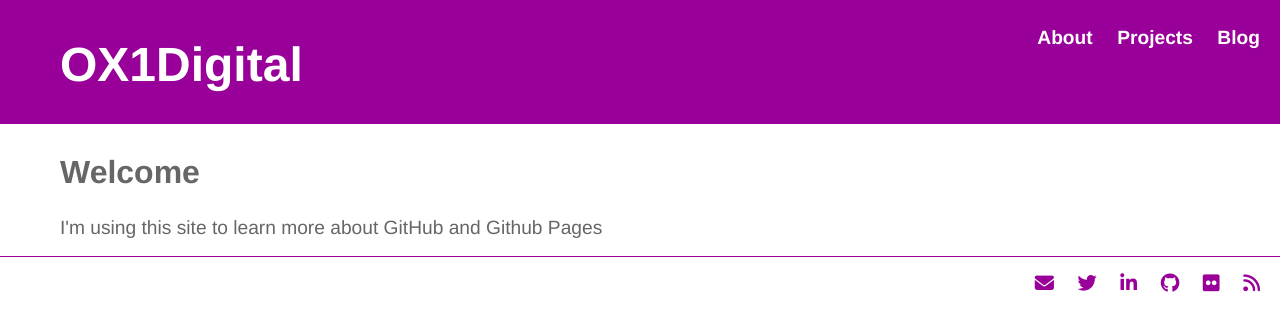
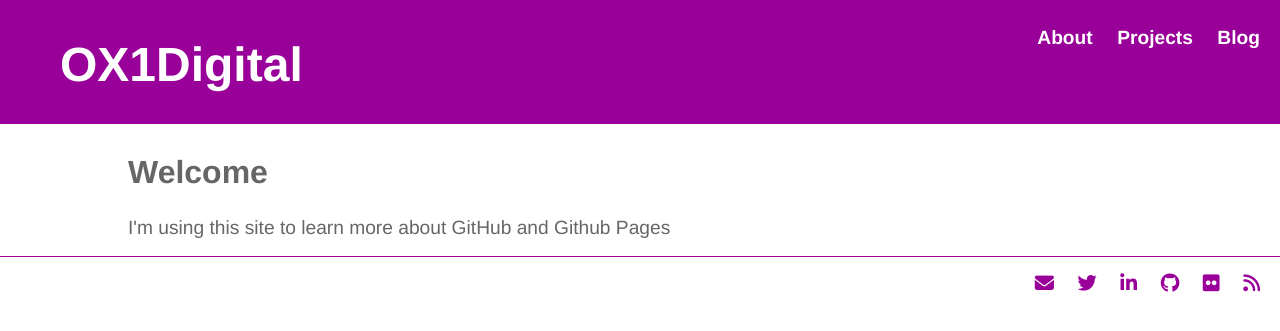
Before and after one commit to electronicdreamplant/electronicdreamplant.github.io, a Jekyll site: the page built from index.html, in a window 1280 px wide. Shown: the top 331 px of the page. Built offline with Jekyll 4.4.1, drawn with Linux system fonts in a browser that asks for light colours; nearby versions of some CDN libraries.

Commit message:
Update main.css
Changing container sizing

```diff
--- a/css/main.css
+++ b/css/main.css
@@ -18,8 +18,8 @@ h2  {
     -webkit-margin-before: 0;
 }
 .container  {
-    margin: 0 60px;
-    width: 70%;
+    margin: 0 10%;
+    width: 80%;
 }
 .logo {
     margin-left: 60px;
```
